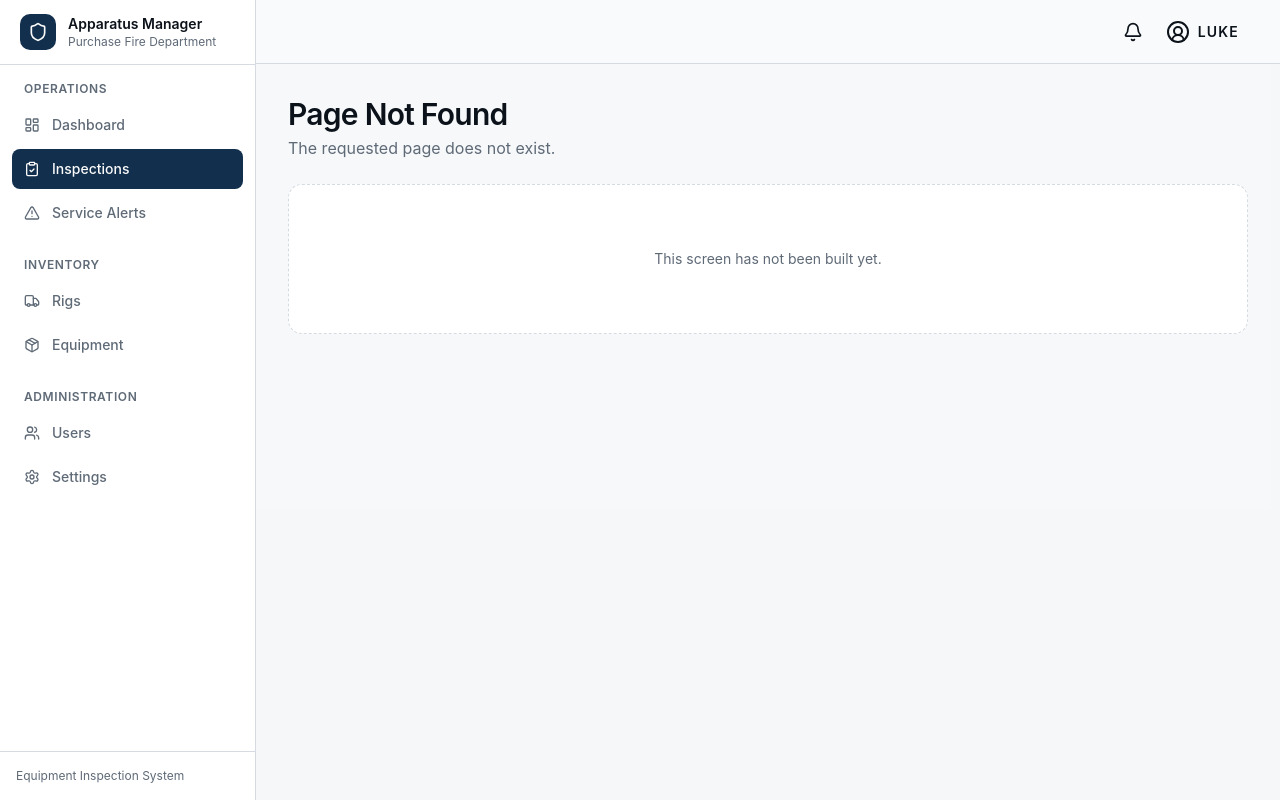
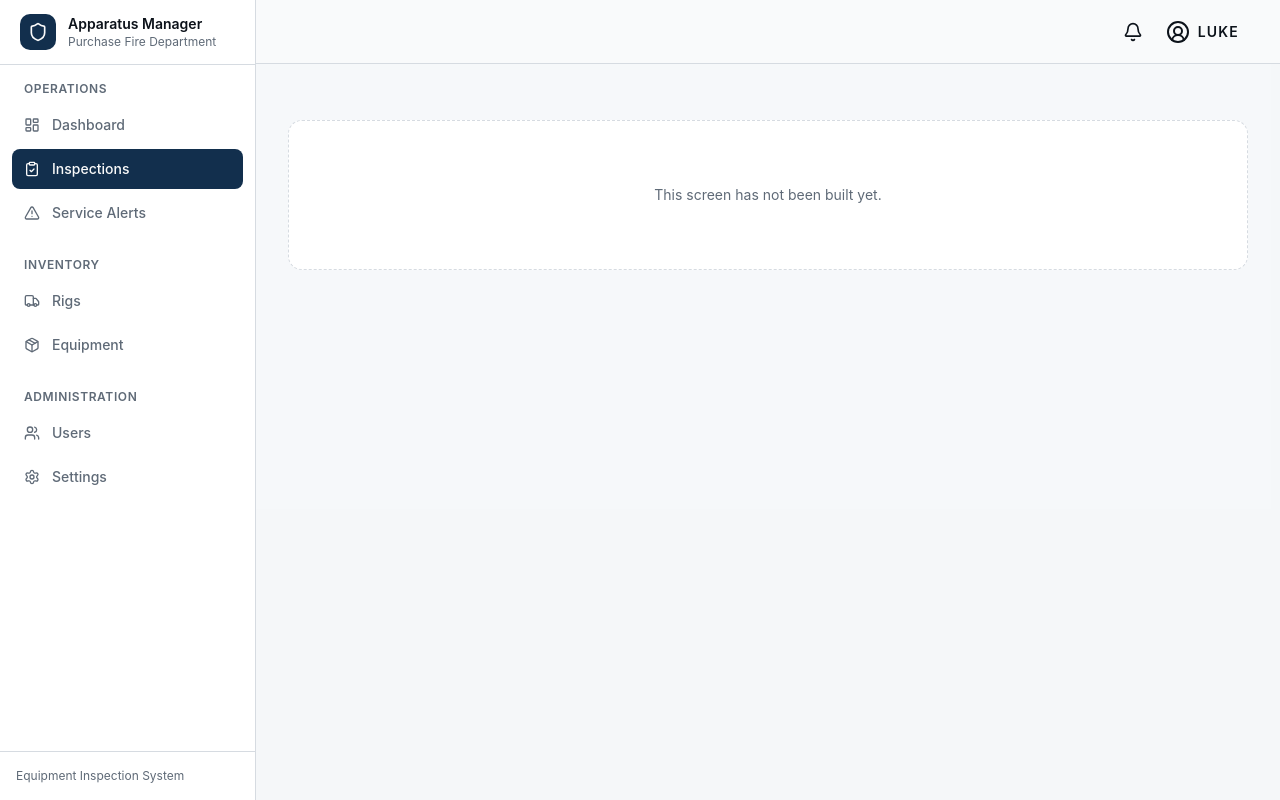
Before and after one commit to lukeslab/fire-dept-inspection, a React (Vite) app: page /inspections/1 in a window 1280 px wide. Built offline with nearby package versions, Linux system fonts and the light colour scheme.

Commit message:
WIP: added inspectionId dynamic route and InspectionSheet.tsx.

```diff
--- a/src/App.tsx
+++ b/src/App.tsx
@@ -5,6 +5,7 @@ import { PlaceholderPage } from "@/pages/PlaceholderPage"
 import RigList from "@/pages/RigList"
 import EquipmentList from "./pages/EquipmentList"
 import InspectionsList from "./pages/InspectionList"
+import InspectionSheet from "./pages/InspectionSheet"
 
 export default function App() {
 	return (
@@ -26,6 +27,11 @@ export default function App() {
 					<Route path="equipment" element={<EquipmentList />} />
 
 					<Route path="inspections" element={<InspectionsList />} />
+
+					<Route
+						path="inspections/:inspectionId"
+						element={<InspectionSheet />}
+					/>
 
 					<Route
 						path="service-alerts"
--- /dev/null
+++ b/src/pages/InspectionSheet.tsx
@@ -0,0 +1,24 @@
+import { AppPage } from "@/components/application/AppPage"
+import { PageHeader } from "@/components/application/PageHeader"
+
+interface InspectionSheetProps {
+	title: string
+	description: string
+}
+
+export default function InspectionSheet({
+	title,
+	description,
+}: InspectionSheetProps) {
+	return (
+		<AppPage>
+			<PageHeader title={title} description={description} />
+
+			<div className="rounded-xl border border-dashed bg-card px-6 py-16 text-center">
+				<p className="text-sm text-muted-foreground">
+					This screen has not been built yet.
+				</p>
+			</div>
+		</AppPage>
+	)
+}
```
